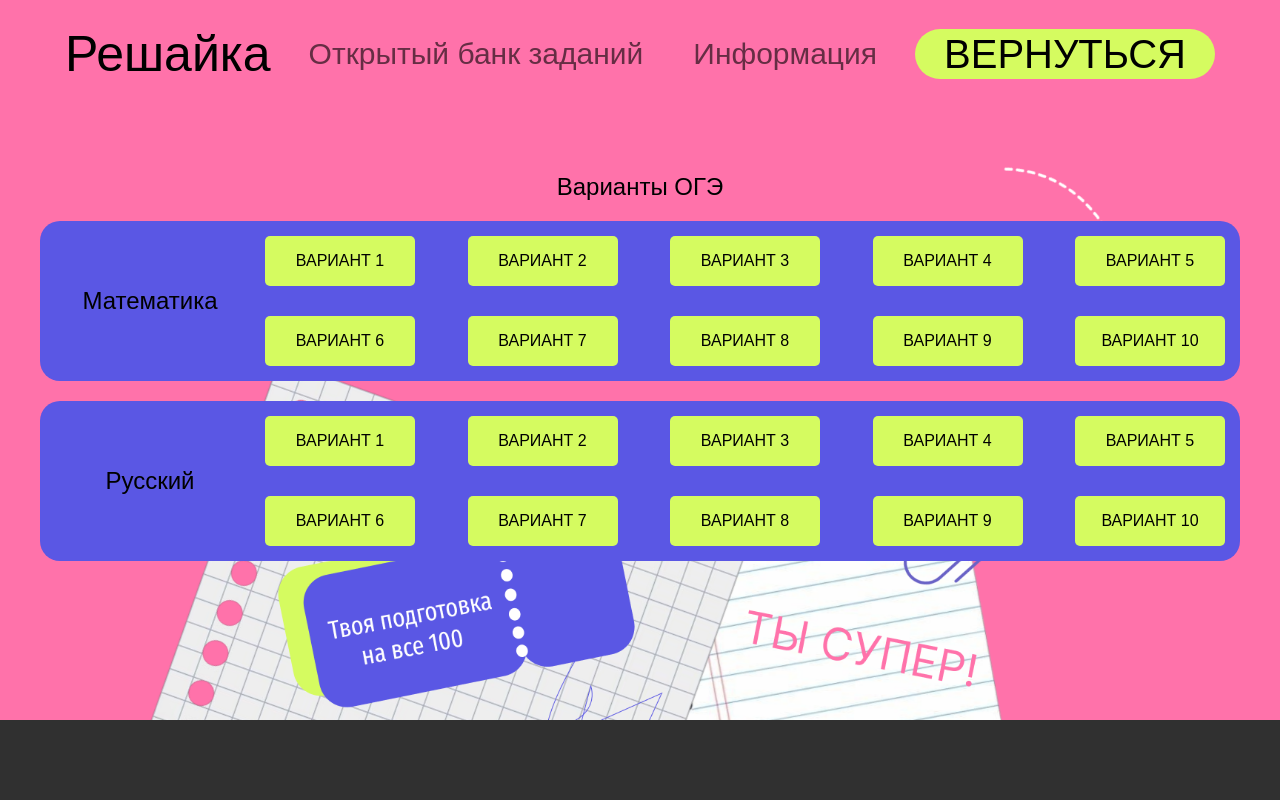
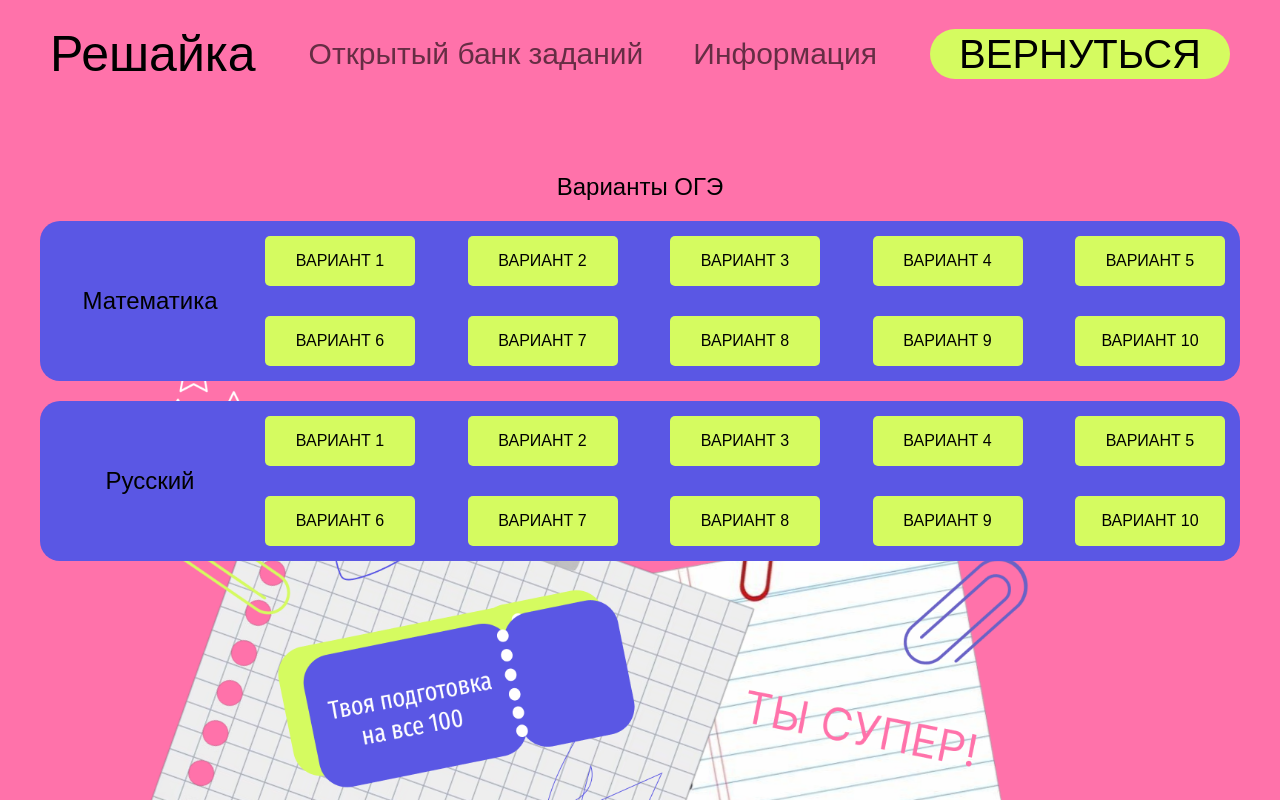
Before and after one commit to PAPSkyn/Reshaika, a plain HTML site: page oge_var.html in a window 1280 px wide. Drawn offline with Linux system fonts and the light colour scheme.

Commit message:
Add files via upload

```diff
--- a/oge_var.html
+++ b/oge_var.html
@@ -11,7 +11,7 @@
 </head>
 <body class="body_main">
     <header class="header">
-        <div class="container">
+        <div class="container_header">
             <a href="index.html" class="main_html">Решайка</a>
             <nav class="header__nav">
                 <ul class="header__list">
@@ -37,7 +37,7 @@
                         </div>
                         <div class="btn_var">
                             <ul class="var__kim">
-                            <li><a href="/variants/oge_math/oge_math_var1.html" class="var__link">Вариант 1</a></li>
+                            <li><a href="/variants/oge_math/var1.html" class="var__link">Вариант 1</a></li>
                             <li><a href="#!" class="var__link">Вариант 2</a></li>
                             <li><a href="#!" class="var__link">Вариант 3</a></li>
                             <li><a href="#!" class="var__link">Вариант 4</a></li>
--- a/style.css
+++ b/style.css
@@ -36,7 +36,7 @@ ul {
     background-repeat: no-repeat;
     background-size: cover;
     background-attachment: fixed;
-    background-position-y: -80px;
+    /* background-position-y: -80px; */
 }
 
 .body_main_info {
@@ -90,12 +90,13 @@ ul {
     padding-right: 50px;
 }
 
-.header .container {
+.container_header {
     display: flex;
     justify-content: space-between;
     align-items: center; /*строит в линеечку*/
-
+    width: 1080;
     gap: 20px;
+    padding: 0;
 }
 
 .header__list {
@@ -131,7 +132,7 @@ ul {
     background-repeat: no-repeat;
     background-size: cover;
     background-attachment: fixed;
-    background-position: 0 -80px;
+    /* background-position: 0 -80px; */
 }
 
 .main_variants {
```
Also changed, not shown: ege_var.html (+1 -1 lines), index.html (+1 -1 lines), info.html (+1 -1 lines), vid_ecz.html (+1 -1 lines).
